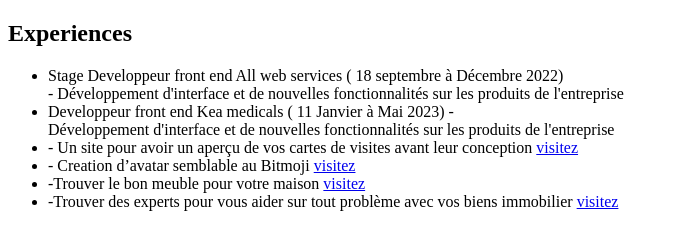
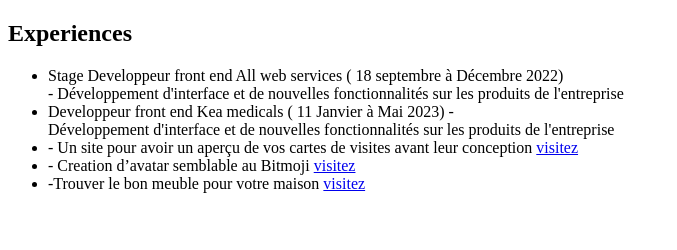
Before and after one commit to Truecoder513/mon-cv, a plain HTML site: page index.html in a window 1280 px wide. Shown: the whole page, without its empty margins (0-677 px from the left). Drawn offline with Linux system fonts and the light colour scheme.

Commit message:
Update index.html

```diff
--- a/index.html
+++ b/index.html
@@ -39,15 +39,7 @@
 
           <a href="https://furnish-your-home.netlify.app/">visitez</a>
         </li>
-        <li>
-          -Trouver des experts pour vous aider sur tout problème avec vos biens
-          immobilier
-          <a
-            href="
-          https://refi.netlify.app/"
-            >visitez</a
-          >
-        </li>
+
       </ul>
     </section>
   </body>
```
